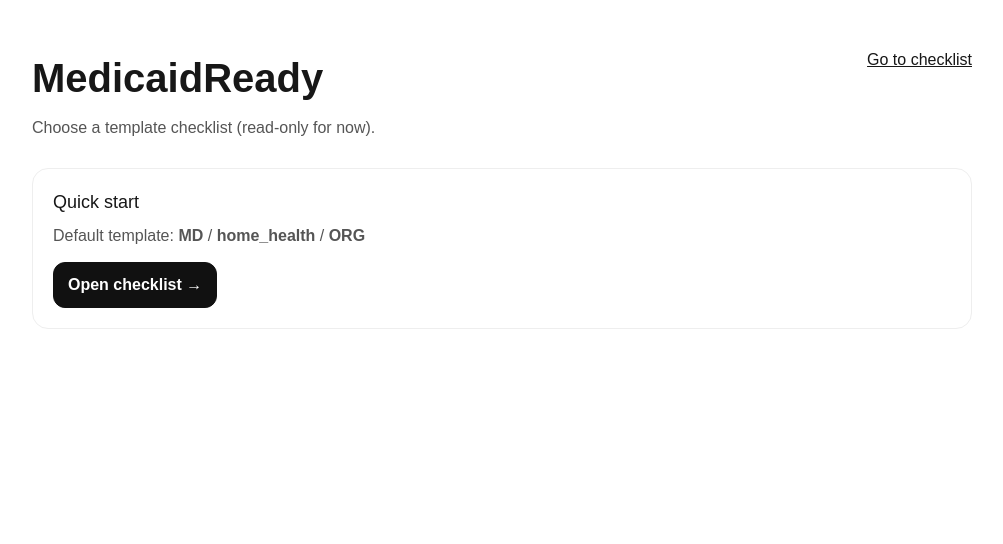
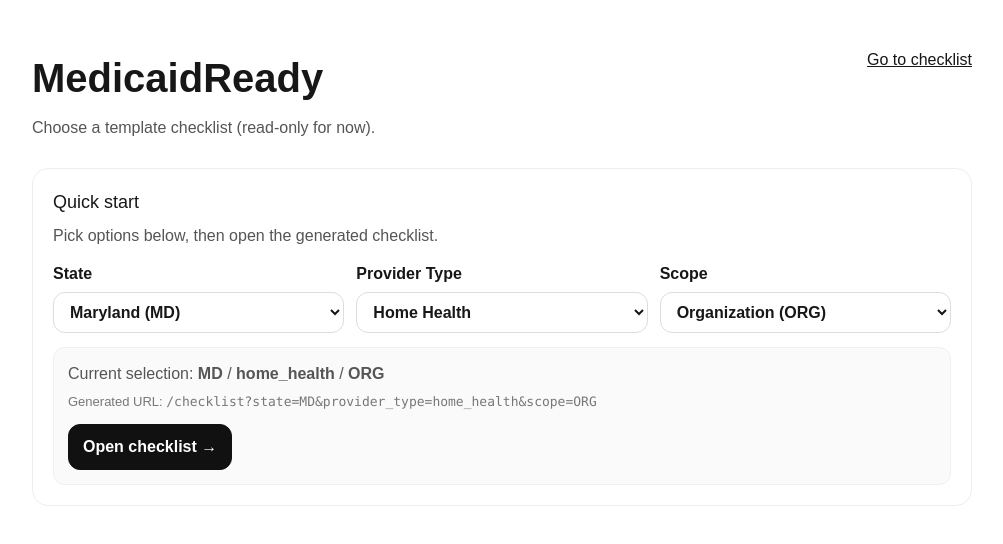
Before and after one commit to olayideibironke/medicaidready-web, a Next.js app: page / in a window 1280 px wide. Shown: the top 544 px of the page, without its empty margins (138-1141 px from the left). Built offline with nearby package versions, Linux system fonts and the light colour scheme.

Commit message:
Add Home dropdown selectors and dynamic checklist routing

```diff
--- a/app/page.tsx
+++ b/app/page.tsx
@@ -1,17 +1,72 @@
 // app/page.tsx
+"use client";
+
 import Link from "next/link";
+import { useMemo, useState } from "react";
 
-export default function HomePage() {
-  // Default values for now (you can expand later)
-  const state = "MD";
-  const provider_type = "home_health";
-  const scope = "ORG";
+/**
+ * Step 2: Add dropdown UI (state, provider type, scope)
+ * - Builds the /checklist link dynamically from selections
+ * - Checklist remains read-only (handled on /checklist)
+ */
 
-  const href = `/checklist?state=${encodeURIComponent(
+type StateCode = "MD" | "DC" | "VA";
+type ProviderType = "home_health" | "behavioral_health" | "primary_care";
+type Scope = "ORG" | "INDIVIDUAL";
+
+const STATE_OPTIONS: Array<{ value: StateCode; label: string }> = [
+  { value: "MD", label: "Maryland (MD)" },
+  { value: "DC", label: "Washington, DC (DC)" },
+  { value: "VA", label: "Virginia (VA)" },
+];
+
+const PROVIDER_TYPE_OPTIONS: Array<{ value: ProviderType; label: string }> = [
+  { value: "home_health", label: "Home Health" },
+  { value: "behavioral_health", label: "Behavioral Health" },
+  { value: "primary_care", label: "Primary Care" },
+];
+
+const SCOPE_OPTIONS: Array<{ value: Scope; label: string }> = [
+  { value: "ORG", label: "Organization (ORG)" },
+  { value: "INDIVIDUAL", label: "Individual (INDIVIDUAL)" },
+];
+
+const DEFAULTS = {
+  state: "MD" as StateCode,
+  provider_type: "home_health" as ProviderType,
+  scope: "ORG" as Scope,
+};
+
+function buildChecklistHref(params: {
+  state: StateCode;
+  provider_type: ProviderType;
+  scope: Scope;
+}) {
+  const { state, provider_type, scope } = params;
+
+  return `/checklist?state=${encodeURIComponent(
     state
   )}&provider_type=${encodeURIComponent(
     provider_type
   )}&scope=${encodeURIComponent(scope)}`;
+}
+
+export default function HomePage() {
+  const [state, setState] = useState<StateCode>(DEFAULTS.state);
+  const [providerType, setProviderType] = useState<ProviderType>(
+    DEFAULTS.provider_type
+  );
+  const [scope, setScope] = useState<Scope>(DEFAULTS.scope);
+
+  const href = useMemo(
+    () =>
+      buildChecklistHref({
+        state,
+        provider_type: providerType,
+        scope,
+      }),
+    [state, providerType, scope]
+  );
 
   return (
     <main style={{ maxWidth: 980, margin: "0 auto", padding: "48px 20px" }}>
@@ -42,10 +97,124 @@ export default function HomePage() {
       >
         <h2 style={{ margin: 0, fontSize: 18 }}>Quick start</h2>
         <p style={{ marginTop: 8, color: "#555" }}>
-          Default template: <b>MD</b> / <b>home_health</b> / <b>ORG</b>
+          Pick options below, then open the generated checklist.
         </p>
 
-        <div style={{ marginTop: 14 }}>
+        {/* Selectors */}
+        <div
+          style={{
+            marginTop: 14,
+            display: "grid",
+            gridTemplateColumns: "repeat(3, minmax(0, 1fr))",
+            gap: 12,
+          }}
+        >
+          <div>
+            <label
+              htmlFor="state"
+              style={{ display: "block", fontWeight: 700, marginBottom: 6 }}
+            >
+              State
+            </label>
+            <select
+              id="state"
+              value={state}
+              onChange={(e) => setState(e.target.value as StateCode)}
+              style={{
+                width: "100%",
+                padding: "10px 12px",
+                borderRadius: 12,
+                border: "1px solid #ddd",
+                background: "#fff",
+                fontWeight: 600,
+              }}
+            >
+              {STATE_OPTIONS.map((opt) => (
+                <option key={opt.value} value={opt.value}>
+                  {opt.label}
+                </option>
+              ))}
+            </select>
+          </div>
+
+          <div>
+            <label
+              htmlFor="provider_type"
+              style={{ display: "block", fontWeight: 700, marginBottom: 6 }}
+            >
+              Provider Type
+            </label>
+            <select
+              id="provider_type"
+              value={providerType}
+              onChange={(e) =>
+                setProviderType(e.target.value as ProviderType)
+              }
+              style={{
+                width: "100%",
+                padding: "10px 12px",
+                borderRadius: 12,
+                border: "1px solid #ddd",
+                background: "#fff",
+                fontWeight: 600,
+              }}
+            >
+              {PROVIDER_TYPE_OPTIONS.map((opt) => (
+                <option key={opt.value} value={opt.value}>
+                  {opt.label}
+                </option>
+              ))}
+            </select>
+          </div>
+
+          <div>
+            <label
+              htmlFor="scope"
+              style={{ display: "block", fontWeight: 700, marginBottom: 6 }}
+            >
+              Scope
+            </label>
+            <select
+              id="scope"
+              value={scope}
+              onChange={(e) => setScope(e.target.value as Scope)}
+              style={{
+                width: "100%",
+                padding: "10px 12px",
+                borderRadius: 12,
+                border: "1px solid #ddd",
+                background: "#fff",
+                fontWeight: 600,
+              }}
+            >
+              {SCOPE_OPTIONS.map((opt) => (
+                <option key={opt.value} value={opt.value}>
+                  {opt.label}
+                </option>
+              ))}
+            </select>
+          </div>
+        </div>
+
+        {/* Preview + action */}
+        <div
+          style={{
+            marginTop: 14,
+            padding: 14,
+            borderRadius: 12,
+            border: "1px solid #f0f0f0",
+            background: "#fafafa",
+          }}
+        >
+          <div style={{ color: "#555" }}>
+            Current selection: <b>{state}</b> / <b>{providerType}</b> /{" "}
+            <b>{scope}</b>
+          </div>
+          <div style={{ marginTop: 6, color: "#777", fontSize: 13 }}>
+            Generated URL: <code>{href}</code>
+          </div>
+
+          <div style={{ marginTop: 12 }}>
             <Link
               href={href}
               style={{
@@ -62,6 +231,7 @@ export default function HomePage() {
               Open checklist →
             </Link>
           </div>
+        </div>
       </section>
     </main>
   );
```
Lines whose indentation alone changed are shown as unchanged.
